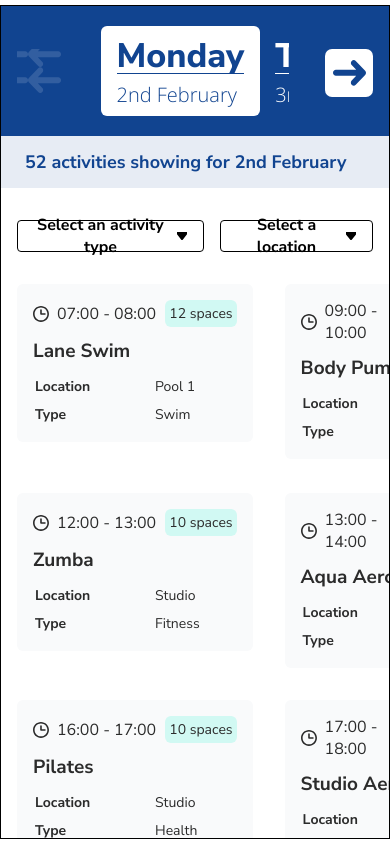
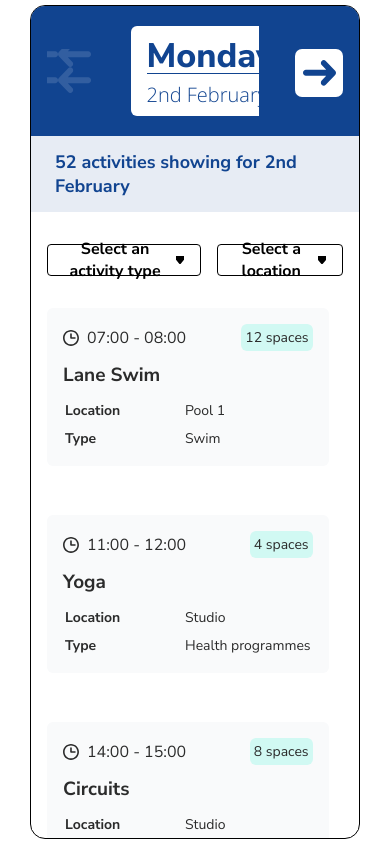
Before and after one commit to WillisDyson/lcc-booking-system, a React (Vite) app in the folder lcc-booking-system-app/: page / in a window 390 px wide. Built offline with nearby package versions, Linux system fonts and the light colour scheme.

Commit message:
Grid responsiveness WIP

```diff
--- a/lcc-booking-system-app/src/components/activities/ActivityBookingSystem.module.scss
+++ b/lcc-booking-system-app/src/components/activities/ActivityBookingSystem.module.scss
@@ -4,7 +4,10 @@
     background: var(--color-white);
     border-radius: 15px;
     border: 1px solid var(--color-black);
+    display: flex;
+    flex-direction: column;
     height: 100%;
+    margin: 30px;
     max-height: 832px;
     max-width: 1440px;
     overflow: hidden;
@@ -15,8 +18,4 @@
         padding: 20px;
         text-align: center;
     }
-
-    @media (max-width: $wide-screen-breakpoint) {
-        border-radius: 0;
-    }
 }
--- a/lcc-booking-system-app/src/components/search-results/SearchResults.module.scss
+++ b/lcc-booking-system-app/src/components/search-results/SearchResults.module.scss
@@ -1,8 +1,27 @@
+@use "../../styles/variables" as *;
+
 .search-results {
-    padding: 32px 16px 16px;
+    padding: 0 16px 16px;
+    overflow: auto;
+
+    &::-webkit-scrollbar {
+        width: 20px;
+    }
+
+    &::-webkit-scrollbar-thumb {
+        border: 6px solid transparent;
+        background-color: #dadce0;
+        border-radius: 999px;
+        background-clip: content-box;
+    }
+
+    &::-webkit-scrollbar-track {
+        background-color: transparent;
+    }
 
     &__filters {
         display: flex;
+        padding: 32px 16px;
         gap: 16px;
     }
 
@@ -10,6 +29,9 @@
         display: grid;
         gap: 32px;
         grid-template-columns: repeat(4, 1fr);
-        margin-top: 32px;
+
+        @media (max-width: $very-wide-screen-breakpoint) {
+            grid-template-columns: repeat(3, 1fr);
+        }
     }
 }
--- a/lcc-booking-system-app/src/components/search-results/SearchResults.tsx
+++ b/lcc-booking-system-app/src/components/search-results/SearchResults.tsx
@@ -82,8 +82,8 @@ const SearchResults = ({ activitySchedule }: SearchResultsProps) => {
 
 
     return (
-        <section aria-labelledby={`day-${selectedDay?.date}`} className={styles["search-results"]}>
-            <div className={styles["search-results__filters"]}>
+        <>
+            <section className={styles["search-results__filters"]}>
                 <DropdownSelect
                     dropdownText="Select an activity type"
                     options={activityTypeOptions}
@@ -98,7 +98,8 @@ const SearchResults = ({ activitySchedule }: SearchResultsProps) => {
                     onToggleValue={toggleSelectedLocation}
                     onClearValues={clearSelectedLocations}
                 />
-            </div>
+            </section>
+            <section aria-labelledby={`day-${selectedDay?.date}`} className={styles["search-results"]}>
                 <ul className={styles["search-results__grid"]}>
                     {filteredActivities.length > 0 ? (
                         filteredActivities.map((activity) => (
@@ -109,6 +110,7 @@ const SearchResults = ({ activitySchedule }: SearchResultsProps) => {
                     )}
                 </ul>
             </section>
+        </>
     );
 };
 
--- a/lcc-booking-system-app/src/components/search-results/search-results-tile/SearchResultsTile.module.scss
+++ b/lcc-booking-system-app/src/components/search-results/search-results-tile/SearchResultsTile.module.scss
@@ -75,5 +75,9 @@
             gap: 10px;
             grid-template-columns: 110px auto;
         }
+
+        td {
+            white-space: nowrap;
+        }
     }
 }
--- a/lcc-booking-system-app/src/styles/_variables.scss
+++ b/lcc-booking-system-app/src/styles/_variables.scss
@@ -1 +1,2 @@
-$wide-screen-breakpoint: 1440px;
+$very-wide-screen-breakpoint: 1450px;
+$wide-screen-breakpoint: 1200px;
```
Lines whose indentation alone changed are shown as unchanged.
